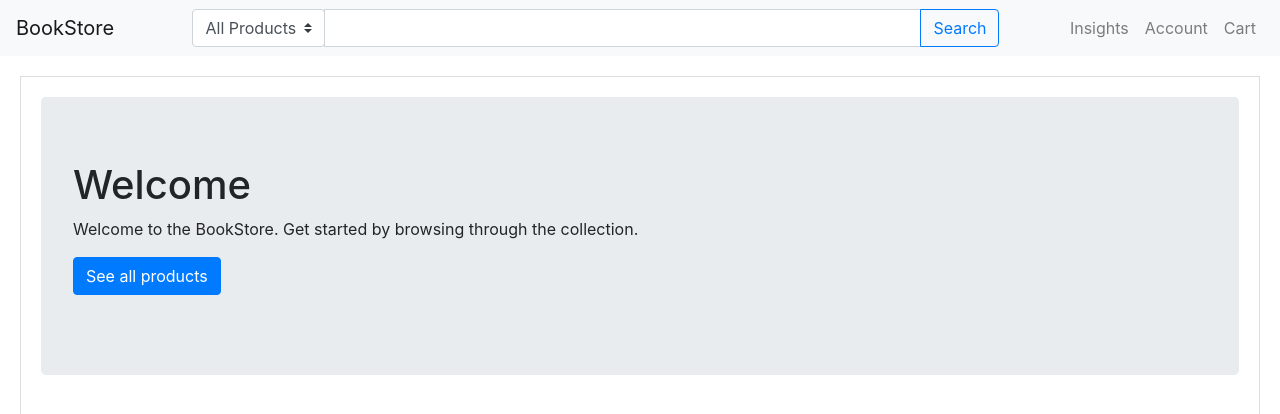
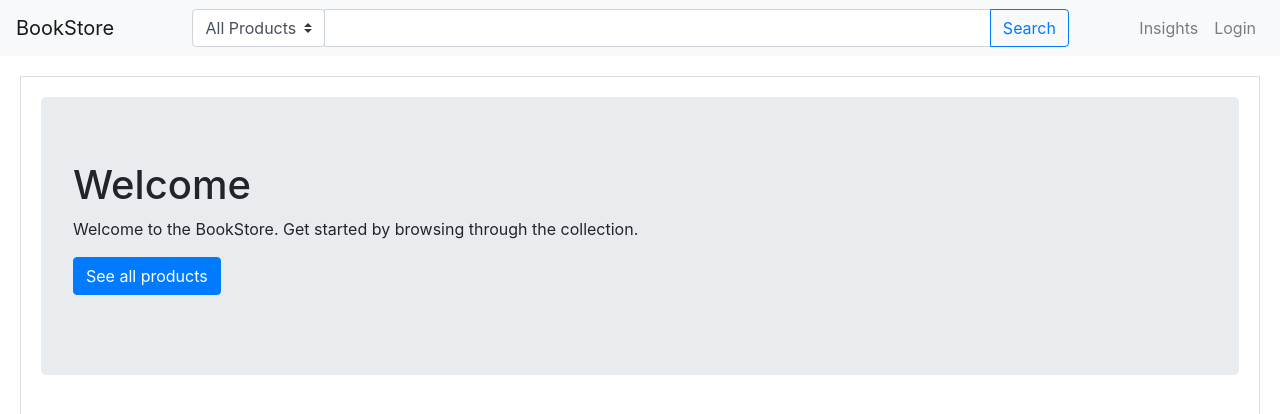
Before and after one commit to liaocanada/online-bookstore, a React (Create React App) app: page / in a window 1280 px wide. Shown: the top 414 px of the page. Built offline with nearby package versions, Linux system fonts and the light colour scheme.

Commit message:
Add login and logout functionality to navigation bar

```diff
--- a/src/config.js
+++ b/src/config.js
@@ -2,7 +2,12 @@ const configDefaults = {
   API_GATEWAY_ENDPOINT: 'https://qyoxm4iv68.execute-api.us-east-1.amazonaws.com',
   TAX_RATIO: 0.13,
   BOOK_PLACEHOLDER_IMAGE: 'https://encrypted-tbn0.gstatic.com/images?q=tbn%3AANd9GcRWcKnEBkzIjaZL1W1U6t8essNmhTcyZFJQdDK_MtiPPmIX1GOM&usqp=CAU',
-  LOGIN_URL: 'https://davidliaobookstore.auth.us-east-1.amazoncognito.com/login?response_type=token&client_id=3gv2ehl5eo84cijqql7sgquoc4&redirect_uri=http://localhost:3000/callback',
+  LOGIN_URL: process.env.NODE_ENV === 'development' ?
+    'https://davidliaobookstore.auth.us-east-1.amazoncognito.com/login?response_type=token&client_id=3gv2ehl5eo84cijqql7sgquoc4&redirect_uri=http://localhost:3000/callback' :
+    'https://davidliaobookstore.auth.us-east-1.amazoncognito.com/login?response_type=token&client_id=3gv2ehl5eo84cijqql7sgquoc4&redirect_uri=https://ebookstore.davidliao.ca/callback',
+  LOGOUT_URL: process.env.NODE_ENV === 'development' ?
+    'https://davidliaobookstore.auth.us-east-1.amazoncognito.com/logout?client_id=3gv2ehl5eo84cijqql7sgquoc4&logout_uri=http://localhost:3000/?message=logout_success' :
+    'https://davidliaobookstore.auth.us-east-1.amazoncognito.com/logout?client_id=3gv2ehl5eo84cijqql7sgquoc4&logout_uri=https://ebookstore.davidliao.ca/?message=logout_success',
 };
 
 const config = {};
--- a/src/views/loginCallback/LoginCallbackHandler.js
+++ b/src/views/loginCallback/LoginCallbackHandler.js
@@ -1,6 +1,6 @@
 import { useHistory, useLocation } from 'react-router-dom';
 import { useDispatch } from 'react-redux';
-import { updateJwt } from '../shared/redux/authorization';
+import { login } from '../shared/redux/authorization';
 import getHashParams from '../shared/helpers/getHashParams';
 
 // Receives a cognito code, and uses it to make a request for a JWT.
@@ -16,7 +16,7 @@ const LoginCallBackHandler = props => {
   const jwt = hashObj.id_token;
 
   if (jwt) {
-    dispatch(updateJwt(jwt));
+    dispatch(login(jwt));
     history.push('/?message=loginSuccess');
   } else {
     history.push('/?message=loginFailed');
--- a/src/views/shared/components/Header.js
+++ b/src/views/shared/components/Header.js
@@ -1,26 +1,14 @@
 import React from 'react';
 import { Link } from 'react-router-dom';
 import { Navbar, Nav } from 'react-bootstrap';
+import { useSelector } from 'react-redux';
+import { selectIsLoggedIn } from '../redux/authorization';
 import Search from './Search';
-import { getCurrentUser } from '../../../api/authenticationApi';
+import config from '../../../config';
 
-class Header extends React.Component {
-  constructor(props) {
-    super(props);
-
-    this.state = {
-      currentUser: getCurrentUser(),
-    };
-  }
-
-  componentDidMount() {
-    this.setState({
-      currentUser: getCurrentUser(),
-    });
-  }
-
-  render() {
-    const { currentUser } = this.state;
+const Header = props => {
+  const isLoggedIn = useSelector(selectIsLoggedIn);
+  // const username = useSelector(selectIsLoggedIn);
 
   return (
     <>
@@ -35,21 +23,22 @@ class Header extends React.Component {
 
         <Nav>
           <Nav.Link as={Link} to="/insights">Insights</Nav.Link>
-            {
-              currentUser && currentUser.username
-              && (
+          {isLoggedIn ? (
             <>
-                  <Nav.Link as={Link} to={`/user/${currentUser.username}`}>Account</Nav.Link>
-                  <Nav.Link as={Link} to={`/cart/${currentUser.username}`}>Cart</Nav.Link>
+              {/* Logging out redirects to another URL which resets state anyways */}
+              {/* So no need to set isLoggedIn to false */}
+              <Nav.Link href={config.LOGOUT_URL}>Log&nbsp;Out</Nav.Link>
+              {/* <Nav.Link as={Link} to={`/user/${currentUser.username}`}>Account</Nav.Link> */}
+              {/* <Nav.Link as={Link} to={`/cart/${currentUser.username}`}>Cart</Nav.Link> */}
             </>
-              )
-            }
+          ) : (
+            <Nav.Link href={config.LOGIN_URL}>Login</Nav.Link>
+          )}
         </Nav>
 
       </Navbar>
     </>
   );
-  }
-}
+};
 
 export default Header;
--- a/src/views/shared/redux/authorization.js
+++ b/src/views/shared/redux/authorization.js
@@ -4,12 +4,15 @@ export const authorizationSlice = createSlice({
   name: 'authorization',
   initialState: { jwt: null, isLoggedIn: false },
   reducers: {
-    updateJwt: (state, action) => { state.jwt = action.payload; }
+    login: (state, action) => {
+      state.jwt = action.payload;
+      state.isLoggedIn = true;
+    }
   },
 });
 
 // Actions (operations which mutate state)
-export const { updateJwt } = authorizationSlice.actions;
+export const { login } = authorizationSlice.actions;
 
 // Reducer (handling actions)
 export default authorizationSlice.reducer;
```
Lines whose indentation alone changed are shown as unchanged.
